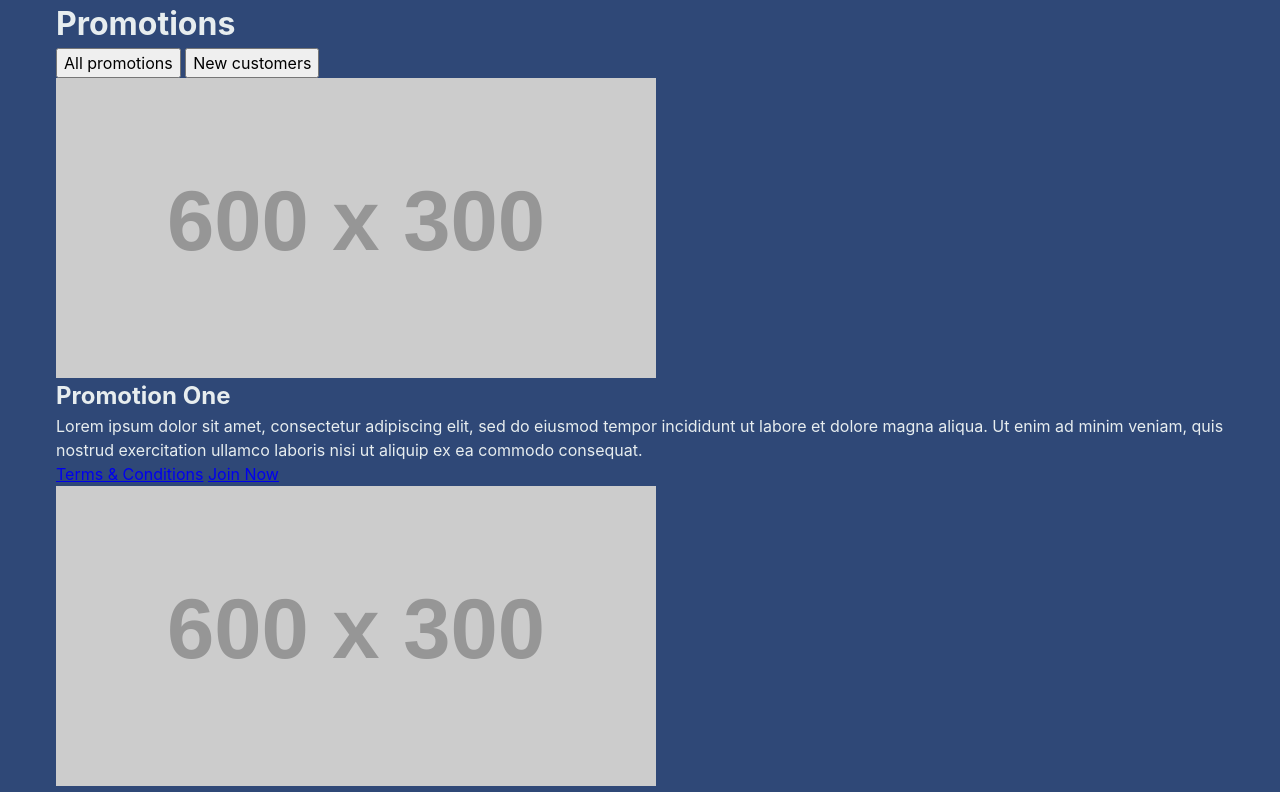
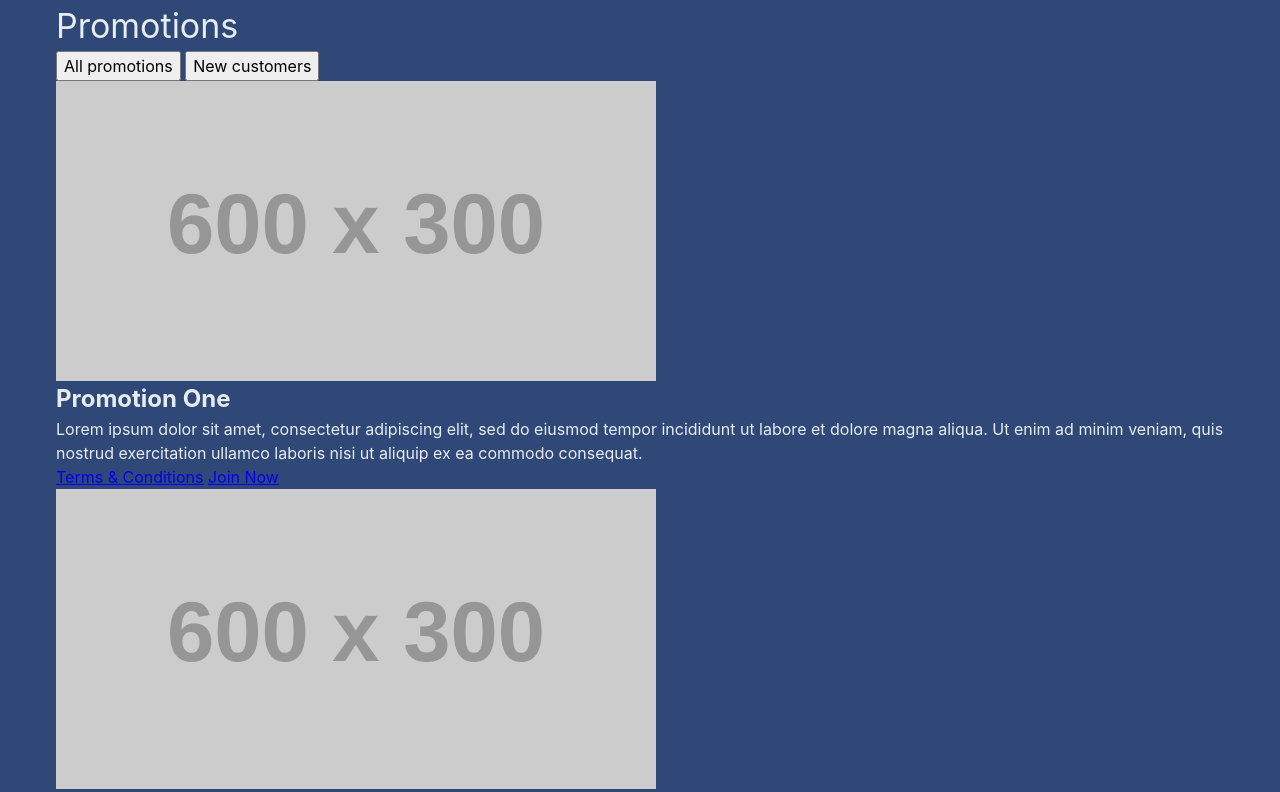
Before and after one commit to casantosmu/addison-global-2, a website built with Vite: page src/index.html in a window 1280 px wide. Shown: the top 792 px of the page. Built offline with nearby package versions, Linux system fonts and the light colour scheme; placeholder pictures from the web are drawn by us.

Commit message:
Added styles for h3 component

```diff
--- a/src/index.html
+++ b/src/index.html
@@ -8,7 +8,7 @@
   </head>
   <body>
     <main class="container container--xl">
-      <h1 class="h1" id="promotionsh1">Promotions</h1>
+      <h1 class="h3" id="promotionsh1">Promotions</h1>
       <div class="tab">
         <div class="tab__tabs" role="tablist" aria-labelledby="promotionsh1">
           <button
--- a/src/styles/base.css
+++ b/src/styles/base.css
@@ -2,4 +2,5 @@ body {
   font-family: var(--font-family-base);
   background-color: var(--dark-color);
   color: var(--primary-text-color);
+  font-size: var(--400-font-size);
 }
--- a/src/styles/components.css
+++ b/src/styles/components.css
@@ -8,3 +8,8 @@
 .container--xl {
   max-width: var(--xl-breakpoint);
 }
+
+.h3 {
+  font-size: var(--700-font-size);
+  font-weight: 400;
+}
--- a/src/styles/variables.css
+++ b/src/styles/variables.css
@@ -7,4 +7,6 @@
   --md-breakpoint: 768px;
   --xl-breakpoint: 1200px;
   --400-spacing: 1rem;
+  --400-font-size: 1rem;
+  --700-font-size: 2.125rem;
 }
```
